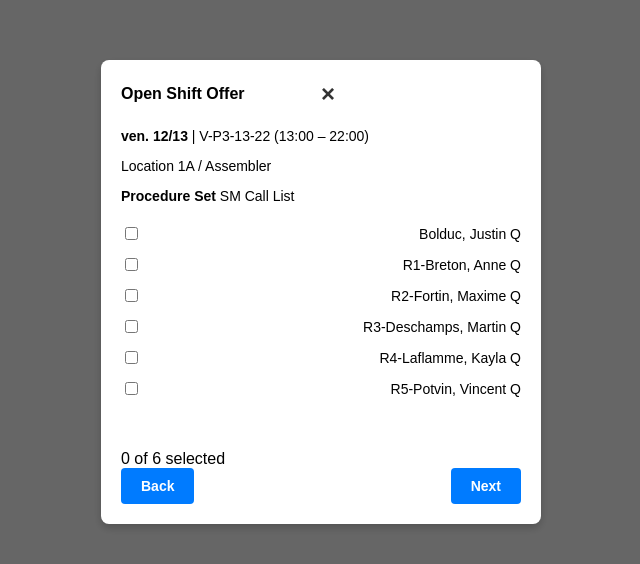
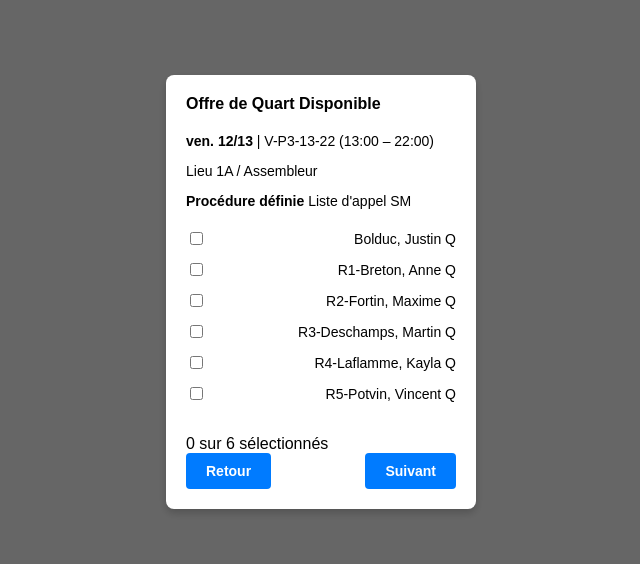
Before and after one commit to ImtiGlitch/Open-Shift-Offer, a plain HTML site: page index.html in a window 1280 px wide. Shown: the part 108-672 px from the top of the page, without its empty margins (319-959 px from the left). Drawn offline with Linux system fonts and the light colour scheme.

Commit message:
Update index.html

```diff
--- a/index.html
+++ b/index.html
@@ -1,9 +1,9 @@
 <!DOCTYPE html>
-<html lang="en">
+<html lang="fr">
 <head>
     <meta charset="UTF-8">
     <meta name="viewport" content="width=device-width, initial-scale=1.0">
-    <title>Employee Selection</title>
+    <title>Sélection des Employés</title>
     <style>
         body {
             font-family: Arial, sans-serif;
@@ -26,7 +26,7 @@
             background-color: white;
             border-radius: 8px;
             padding: 20px;
-            width: 400px;
+            width: 270px;
             box-shadow: 0 4px 8px rgba(0, 0, 0, 0.2);
         }
         .modal-header {
@@ -37,11 +37,7 @@
             font-weight: bold;
             margin-bottom: 20px;
         }
-        .modal-header .close {
-            cursor: pointer;
-            font-size: 24px;
-            color: #333;
-        }
+
         .modal-header span {
             flex: 1;
         }
@@ -98,18 +94,14 @@
 <div class="modal-container">
     <div class="modal">
         <div class="modal-header">
-            <span>Open Shift Offer</span>
-            <span class="close" onclick="closeModal()">×</span>
+            <span>Offre de Quart Disponible</span>
         </div>
 
         <div class="shift-details">
             <p><strong>ven. 12/13</strong> | V-P3-13-22 (13:00 – 22:00)</p>
-            <p>Location 1A / Assembler</p>
-            <p><strong>Procedure Set</strong> SM Call List</p>
+            <p>Lieu 1A / Assembleur</p>
+            <p><strong>Procédure définie</strong> Liste d'appel SM</p>
         </div>
-
-        <div class="employee-list">
-
 
         <div class="employee-list">
             <div class="employee-item">
@@ -136,19 +128,13 @@
                 <input type="checkbox" onclick="updateSelectionCount()">
                 <label>R5-Potvin, Vincent Q</label>
             </div>
-
-
-
-
-
-            </div>
         </div>
 
-        <div class="selection-summary" id="selection-summary">0 of 6 selected</div>
+        <div class="selection-summary" id="selection-summary">0 sur 6 sélectionnés</div>
 
         <div class="action-buttons">
-            <button class="button" onclick="goBack()">Back</button>
-            <button class="button" onclick="nextStep()">Next</button>
+            <button class="button" onclick="goBack()">Retour</button>
+            <button class="button" onclick="nextStep()">Suivant</button>
         </div>
     </div>
 </div>
@@ -157,18 +143,20 @@
     function closeModal() {
         document.querySelector('.modal-container').style.display = 'none';
     }
+
     function updateSelectionCount() {
         const checkboxes = document.querySelectorAll('.employee-item input[type="checkbox"]');
         const selectedCount = Array.from(checkboxes).filter(checkbox => checkbox.checked).length;
         const selectionSummary = document.getElementById('selection-summary');
-            selectionSummary.textContent = `${selectedCount} of 6 selected`;
+        selectionSummary.textContent = `${selectedCount} sur 6 sélectionnés`;
     }
+
     function goBack() {
-        alert('Going back...');
+        alert('Retour...');
     }
 
     function nextStep() {
-        alert('Proceeding to the next step...');
+        alert('Passage à l’étape suivante...');
     }
 </script>
 
```
Lines whose indentation alone changed are shown as unchanged.
